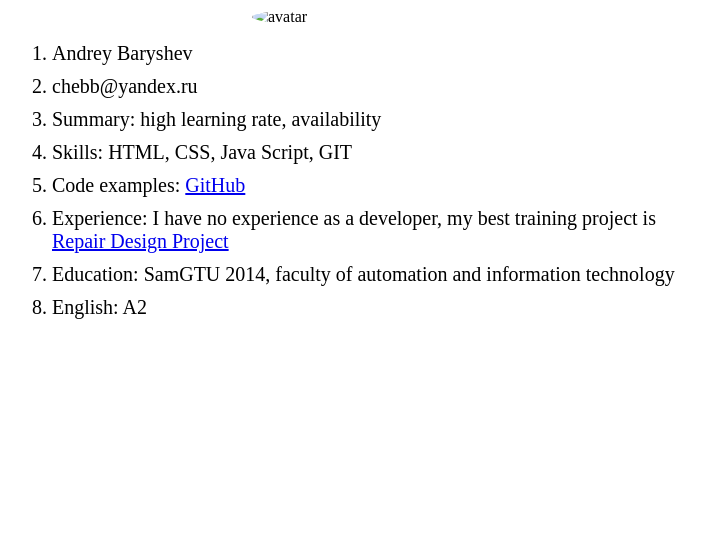
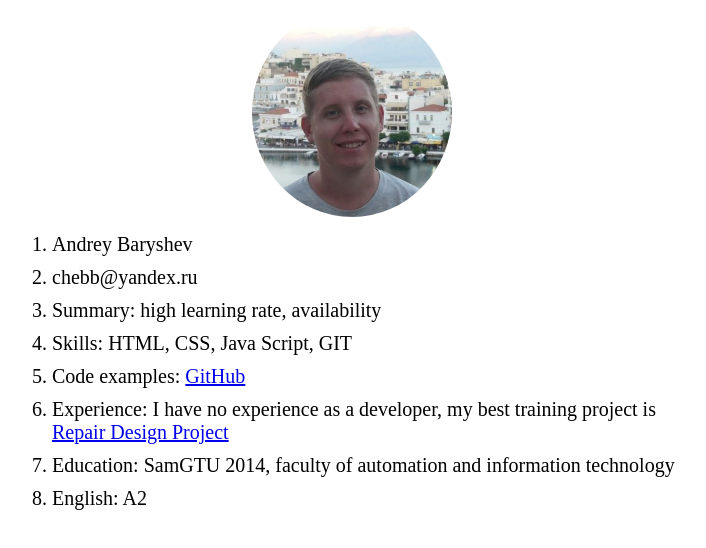
Before and after one commit to chebb44/rsschool-cv, a plain HTML site: page index.html in a window 1280 px wide. Shown: the whole page, without its empty margins (288-994 px from the left). Drawn offline with nearby package versions, Linux system fonts and the light colour scheme; files that its build step writes are made by us from their sources; the site is published under a folder, as on GitHub Pages, so addresses that start at the root find nothing.

Commit message:
fix: fix avatar src

```diff
--- a/index.html
+++ b/index.html
@@ -9,7 +9,7 @@
 </head>
 <body>
     <div class="content">
-        <img class="avatar" src="/avatar-small.jpg" alt="avatar">
+        <img class="avatar" src="avatar-small.jpg" alt="avatar">
         <ol>
             <li>Andrey Baryshev</li>
             <li>chebb@yandex.ru</li>
```
